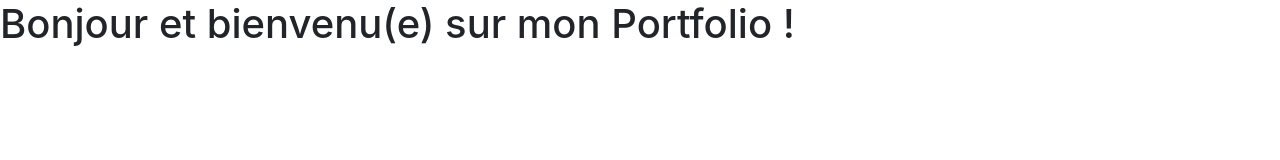
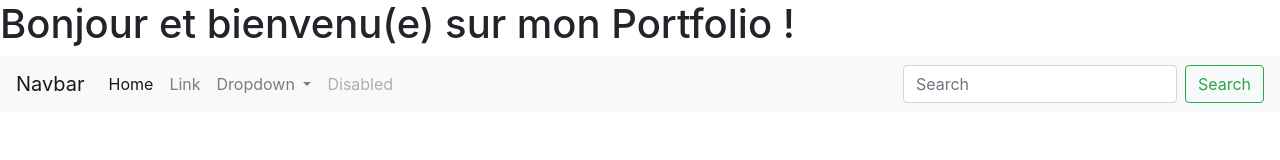
Before and after one commit to Nargacuga8/AronPS.github.io, a plain HTML site: page index.html in a window 1280 px wide. Drawn offline with nearby package versions, Linux system fonts and the light colour scheme.

Commit message:
Update index.html
trying to add navbar

```diff
--- a/index.html
+++ b/index.html
@@ -16,6 +16,42 @@
   <body>
     <h1>Bonjour et bienvenu(e) sur mon Portfolio ! </h1>
 
+    <nav class="navbar navbar-expand-lg navbar-light bg-light">
+  <a class="navbar-brand" href="#">Navbar</a>
+  <button class="navbar-toggler" type="button" data-toggle="collapse" data-target="#navbarSupportedContent" aria-controls="navbarSupportedContent" aria-expanded="false" aria-label="Toggle navigation">
+    <span class="navbar-toggler-icon"></span>
+  </button>
+
+  <div class="collapse navbar-collapse" id="navbarSupportedContent">
+    <ul class="navbar-nav mr-auto">
+      <li class="nav-item active">
+        <a class="nav-link" href="#">Home <span class="sr-only">(current)</span></a>
+      </li>
+      <li class="nav-item">
+        <a class="nav-link" href="#">Link</a>
+      </li>
+      <li class="nav-item dropdown">
+        <a class="nav-link dropdown-toggle" href="#" role="button" data-toggle="dropdown" aria-expanded="false">
+          Dropdown
+        </a>
+        <div class="dropdown-menu">
+          <a class="dropdown-item" href="#">Action</a>
+          <a class="dropdown-item" href="#">Another action</a>
+          <div class="dropdown-divider"></div>
+          <a class="dropdown-item" href="#">Something else here</a>
+        </div>
+      </li>
+      <li class="nav-item">
+        <a class="nav-link disabled">Disabled</a>
+      </li>
+    </ul>
+    <form class="form-inline my-2 my-lg-0">
+      <input class="form-control mr-sm-2" type="search" placeholder="Search" aria-label="Search">
+      <button class="btn btn-outline-success my-2 my-sm-0" type="submit">Search</button>
+    </form>
+  </div>
+</nav>
+
     <!-- Optional JavaScript; choose one of the two! -->
 
     <!-- Option 1: jQuery and Bootstrap Bundle (includes Popper) -->
```
